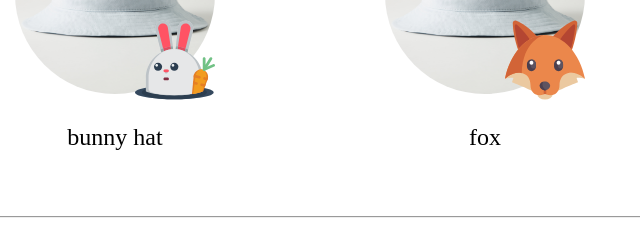
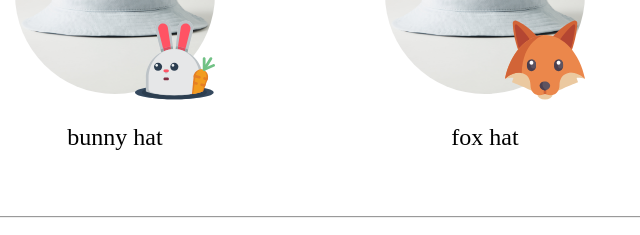
Before and after one commit to B0BJ0N3S/RachosHats, a plain HTML site: page index.html in a window 1280 px wide. Shown: the part 1420-1655 px from the top of the page, 525-1165 px from the left. Drawn offline with Linux system fonts and the light colour scheme.

Commit message:
Fixed typo

```diff
--- a/index.html
+++ b/index.html
@@ -105,7 +105,7 @@
                     <img src="resources/images/bucket hat.jpeg" class="hatImage">
                     <img src="resources/images/008-fox.svg" class="hatAnimalImage">
                 </div>
-                <p>fox</p>
+                <p>fox hat</p>
             </div>
         </div>
     </section>
```
